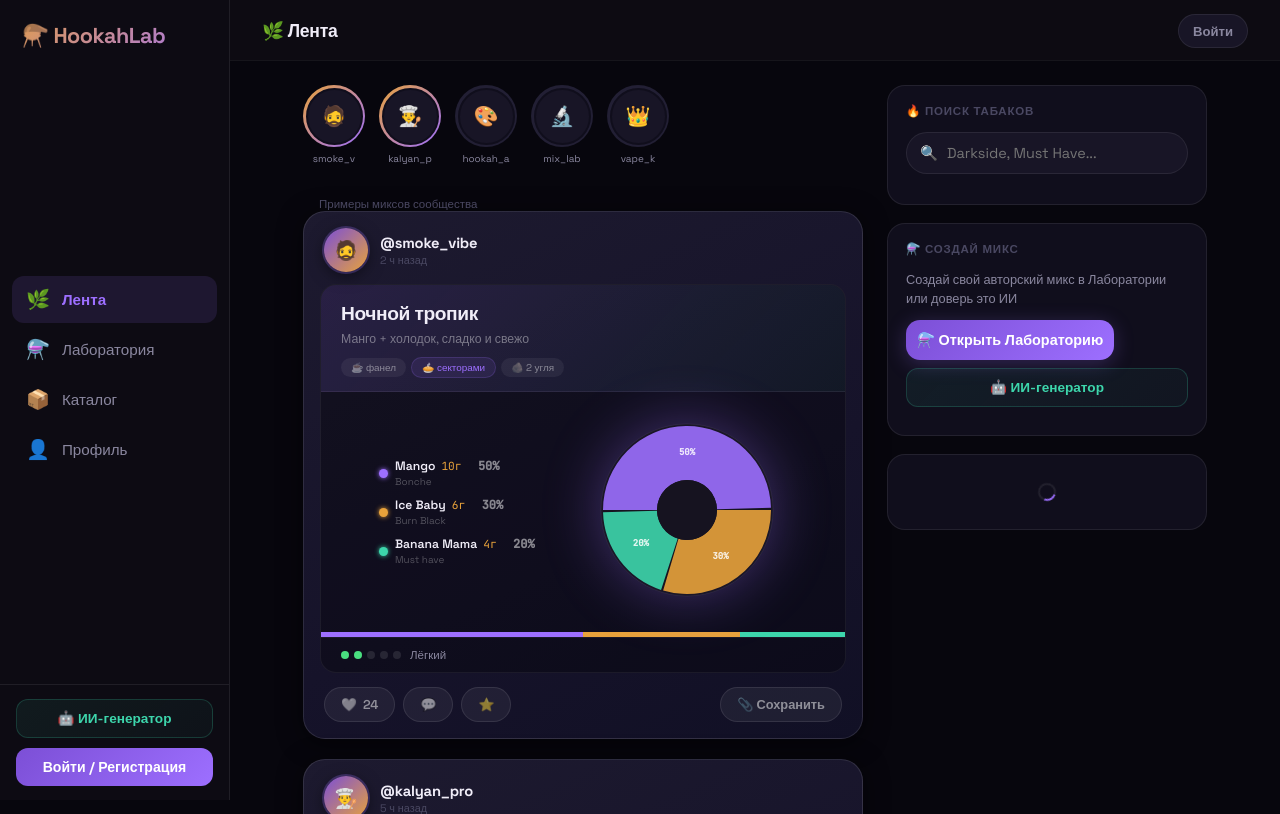
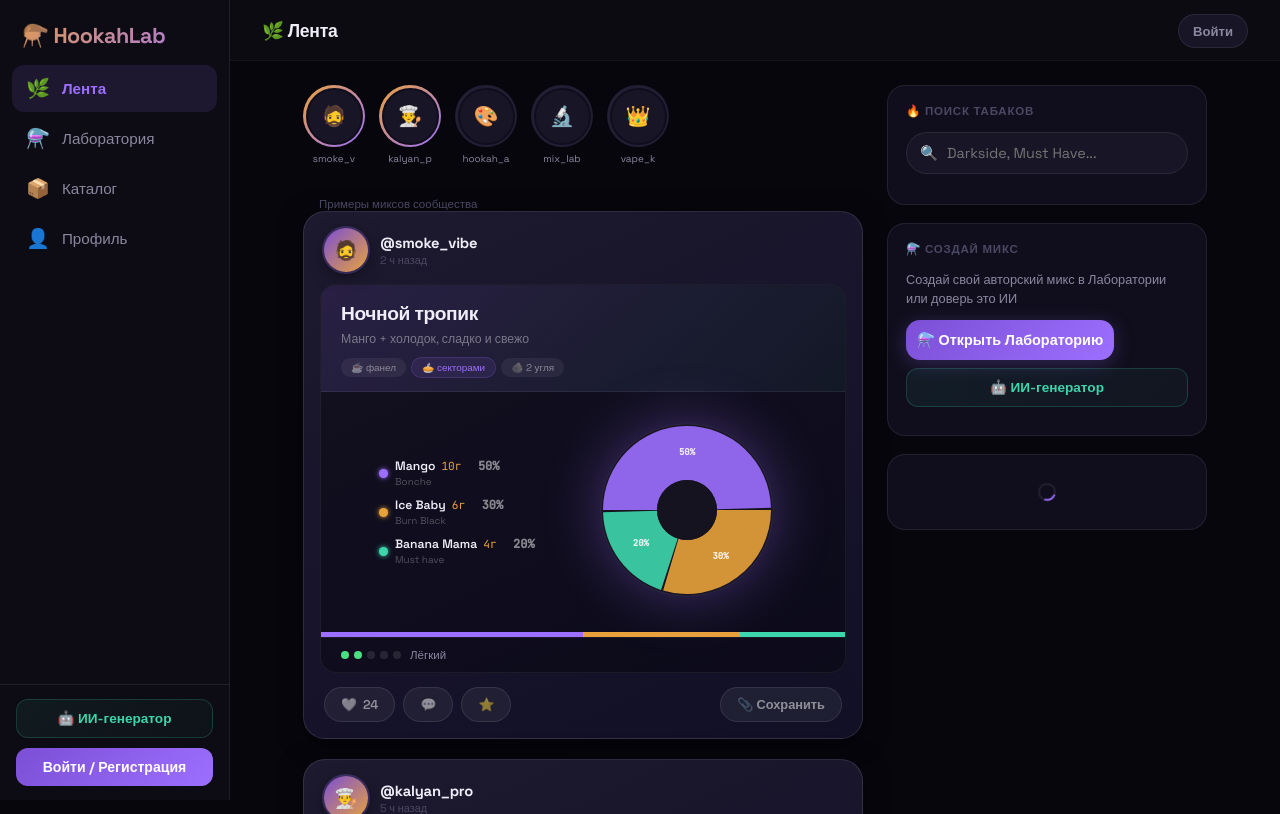
Before and after one commit to Fortop1an0-bfs/Hookah-bot, a FastAPI app: page / in a window 1280 px wide. Shown: the top 814 px of the page. Run offline with FastAPI, Linux system fonts and the light colour scheme; data that the repository does not hold is empty; parts of the project's set-up code (start-up, migrations or seed data) failed here and were passed over.

Commit message:
Revert "Sidebar nav centered vertically: justify-content center"
This reverts commit 414b7a0be93fe8e8a7ea466df8184c233ab16c11.

```diff
--- a/social/templates/social.html
+++ b/social/templates/social.html
@@ -35,7 +35,7 @@ html,body{min-height:100vh;background:var(--bg);color:var(--text);font-family:'S
   -webkit-background-clip:text;-webkit-text-fill-color:transparent;
   flex-shrink:0;
 }
-.sidebar-nav{display:flex;flex-direction:column;gap:3px;padding:0 12px;flex:1;justify-content:center}
+.sidebar-nav{display:flex;flex-direction:column;gap:3px;padding:0 12px;flex:1}
 .snav-item{
   display:flex;align-items:center;gap:12px;padding:11px 14px;
   border-radius:12px;cursor:pointer;transition:all 0.2s;
```
